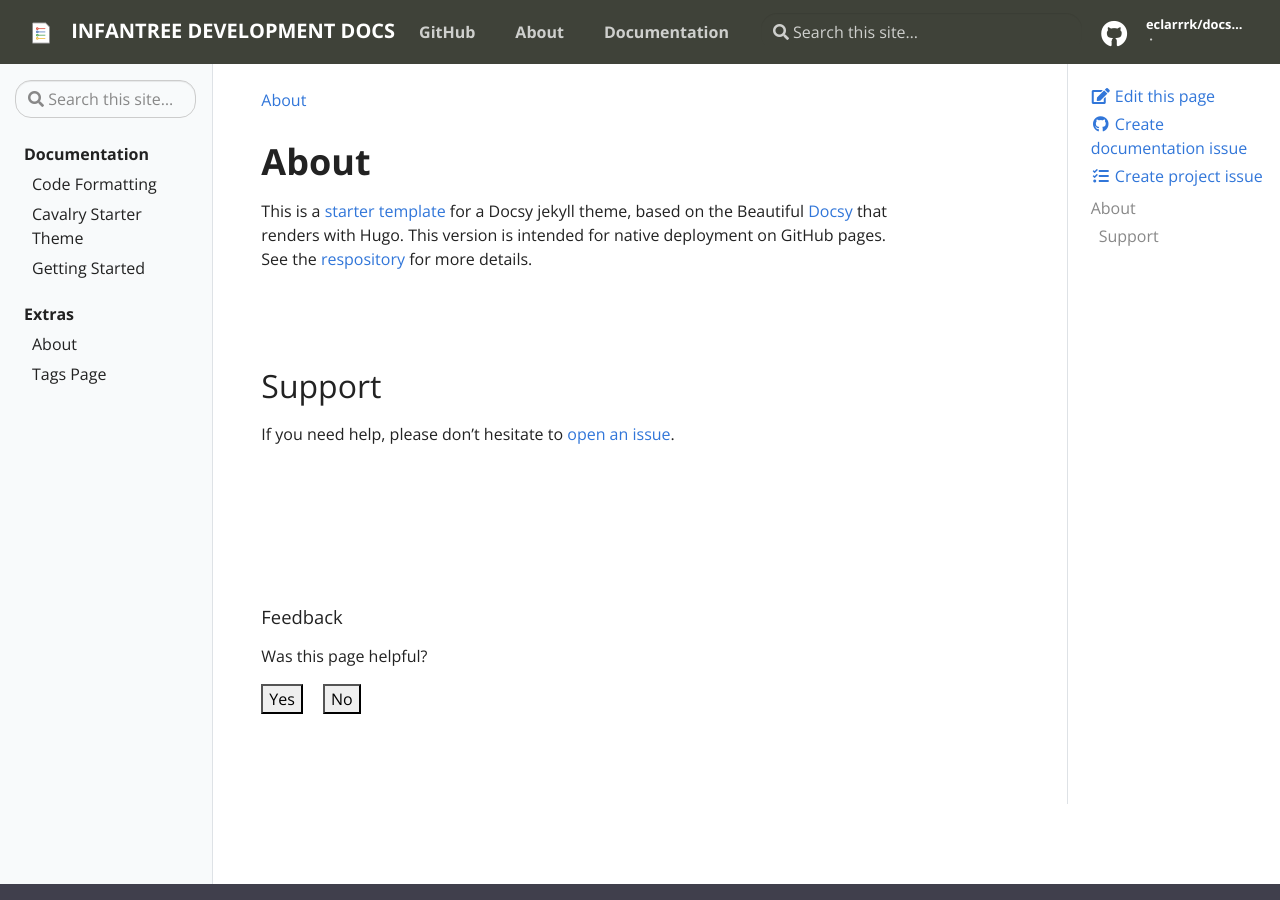
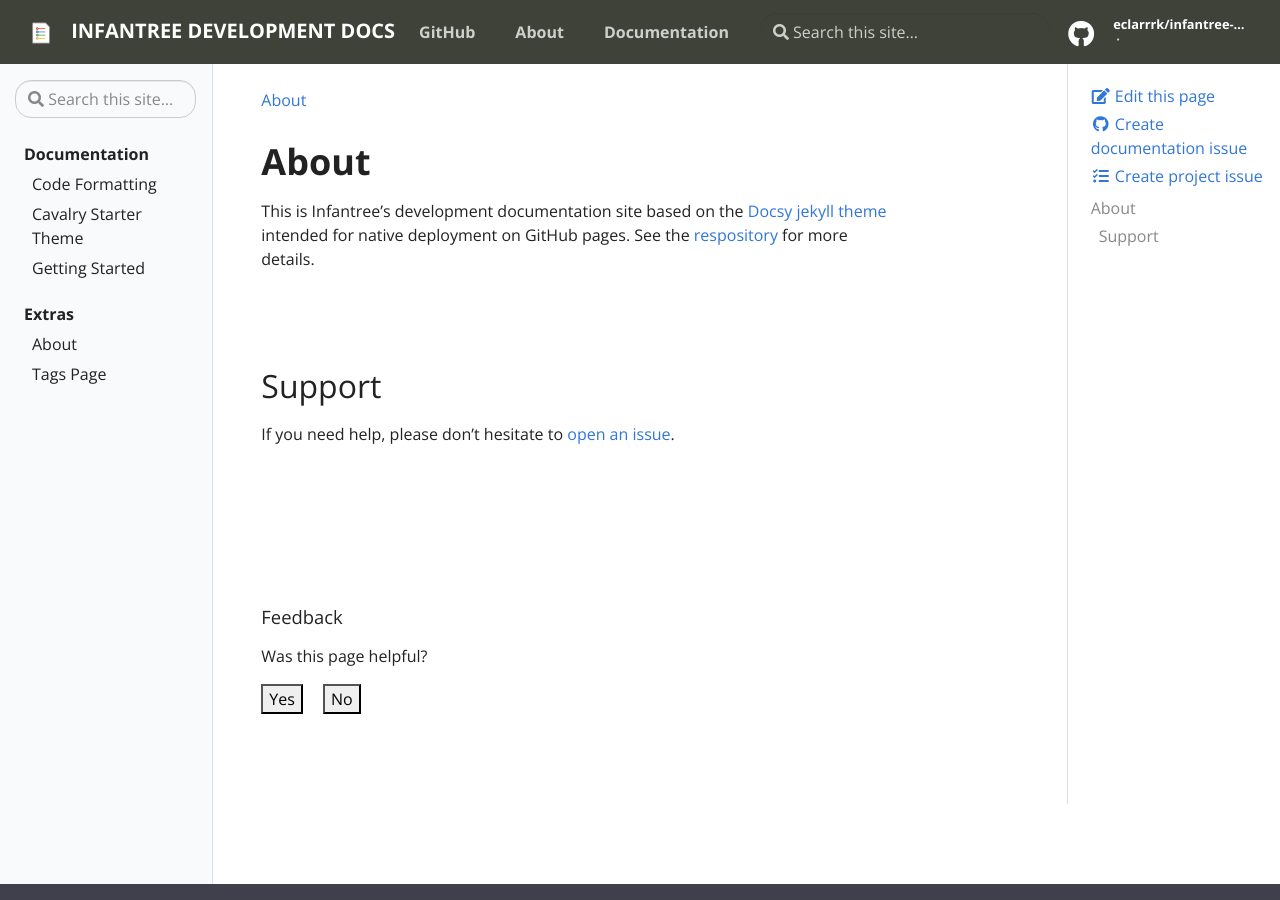
Before and after one commit to eclarrrk/docs-test, a Jekyll site: the page built from pages/about.md, in a window 1280 px wide and 900 px high. Built offline with Jekyll 4.4.1, drawn with Linux system fonts in a browser that asks for light colours.

Commit message:
Update config file paths

```diff
--- a/_config.yml
+++ b/_config.yml
@@ -23,15 +23,15 @@ description: > # this means to ignore newlines until "baseurl:"
   Google search results) and in your feed.xml site description.
 
 # Add your baseurl here (your repository) but DO NOT CHANGE THE LINE NUMBER without editing .circleci/circle_urls.sh
-baseurl: "/docs-test" # the subpath of your site, e.g. /blog
+baseurl: "/infantree-dev-docs" # the subpath of your site, e.g. /blog
 
 # This is mostly for testing
-url: "https://eclarrrk.github.io" # the base hostname & protocol for your site
+url: "https://the-infantree.github.io" # the base hostname & protocol for your site
 
 # Social (First three Required)
-repo: "https://github.com/eclarrrk/docs-test"
+repo: "https://github.com/eclarrrk/infantree-dev-docs"
 github_user: "eclarrrk"
-github_repo: "docs-test"
+github_repo: "infantree-dev-docs"
 github_branch: "master"
 
 # Optional
--- a/pages/about.md
+++ b/pages/about.md
@@ -5,8 +5,7 @@ permalink: /about/
 
 # About
 
-This is a [starter template](https://vsoch.github.io/docsy-jekyll/) for a Docsy jekyll theme, based
-on the Beautiful [Docsy](https://github.com/google/docsy) that renders with Hugo. This version is intended for
+This is Infantree's development documentation site based on the [Docsy jekyll theme](https://vsoch.github.io/docsy-jekyll/) intended for
 native deployment on GitHub pages. See the [respository]({{ site.repo }}) for more details.
 
 ## Support
```
